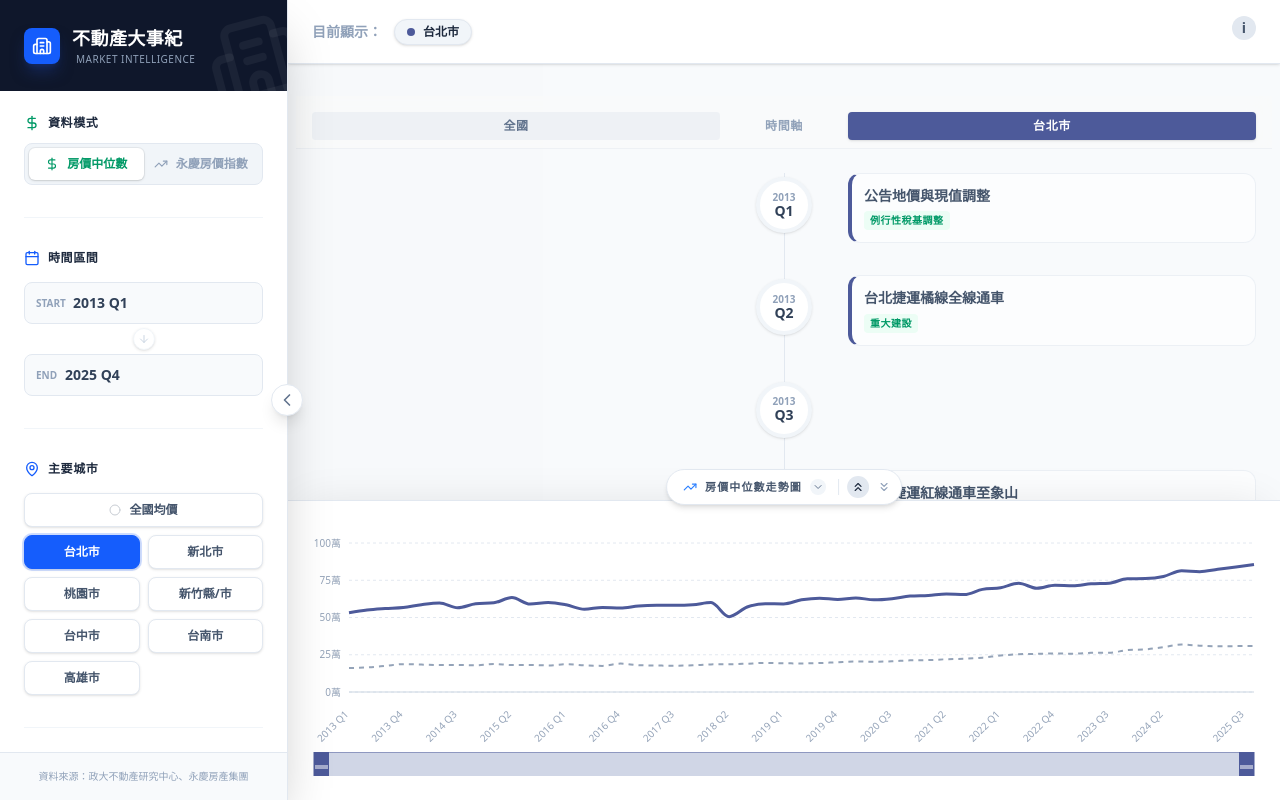
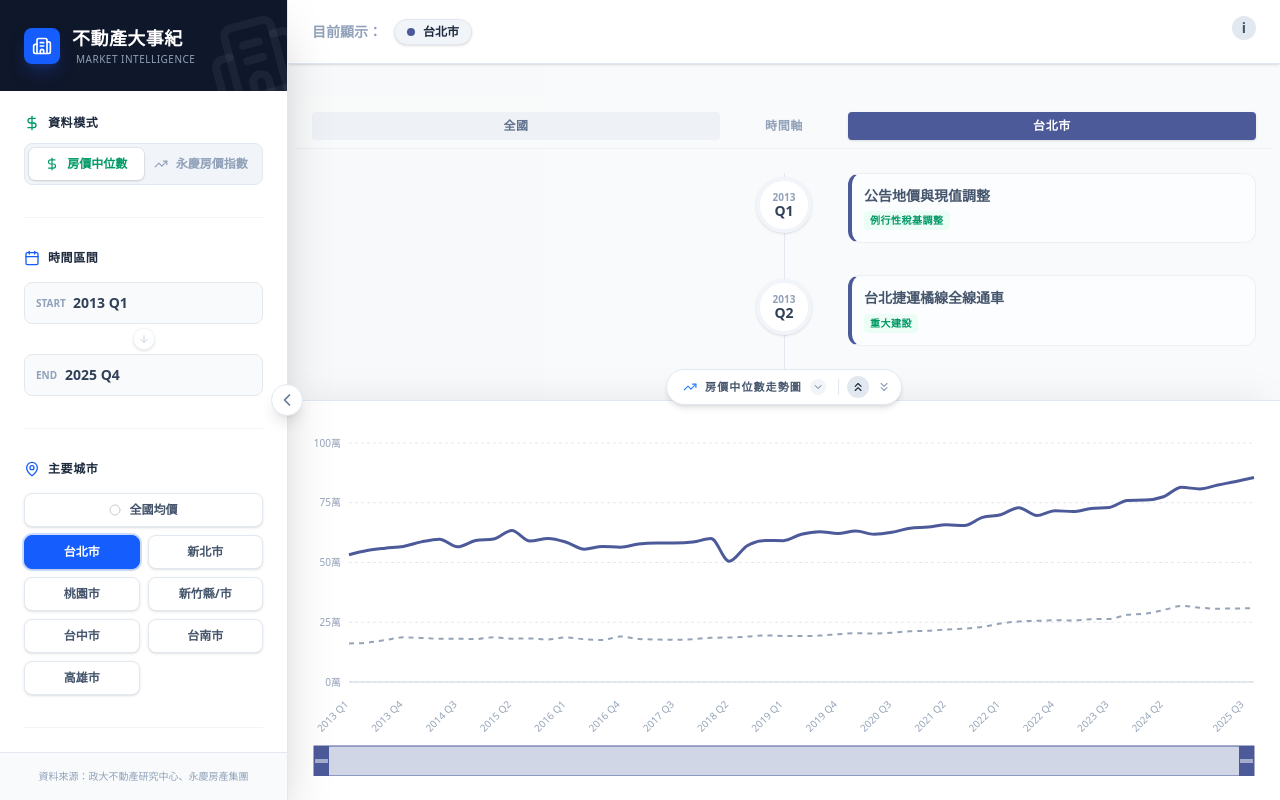
Before and after one commit to NCCU-rer/Real-Estate-Chronicle, a Next.js app: page / in a window 1280 px wide. Built offline with nearby package versions, Linux system fonts and the light colour scheme.

Commit message:
手機圖表調整

```diff
--- a/src/components/DashboardChart.tsx
+++ b/src/components/DashboardChart.tsx
@@ -49,8 +49,8 @@ export default function DashboardChart({
 
   const getHeightClass = () => {
     switch (drawerSize) {
-      case 'small': return 'h-[150px] md:h-[200px]';
-      case 'large': return 'h-[250px] md:h-[300px]';
+      case 'small': return 'h-[220px]'; // Increased height for small mode
+      case 'large': return 'h-[300px] md:h-[400px]'; // Adjusted large mode for consistency
       case 'closed':
       default:
         return 'h-12';
@@ -58,6 +58,7 @@ export default function DashboardChart({
   };
 
   const isChartVisible = drawerSize !== 'closed';
+  const isSmallMode = drawerSize === 'small';
 
   useEffect(() => {
     onVisibilityChange(isChartVisible);
@@ -118,6 +119,7 @@ export default function DashboardChart({
           startPeriod={startPeriod}
           endPeriod={endPeriod}
           dataType={dataType}
+          isSmallMode={isSmallMode} // Pass down the small mode flag
         />
       </div>
     </div>
--- a/src/components/PriceChart.tsx
+++ b/src/components/PriceChart.tsx
@@ -90,11 +90,9 @@ TooltipSpy.displayName = 'TooltipSpy';
 
 
 export default function PriceChart({ selectedCities, startPeriod, endPeriod, dataType = 'price' }: PriceChartProps) {
-  // === 狀態宣告 (確保基礎狀態最先初始化) ===
   const [isMobile, setIsMobile] = useState(false);
   const [activeDataPoint, setActiveDataPoint] = useState<any[] | null>(null);
 
-  // === 衍生數據 (確保在被依賴前計算) ===
   const sourceData = dataType === 'price' ? rawPriceData : rawIndexData;
   const unitLabel = dataType === 'price' ? "萬" : "";
 
@@ -123,7 +121,6 @@ export default function PriceChart({ selectedCities, startPeriod, endPeriod, dat
 
   const [brushedData, setBrushedData] = useState(filteredData);
 
-  // === Effect Hooks (依賴狀態) ===
   useEffect(() => {
     const checkIsMobile = () => {
       setIsMobile(window.innerWidth < 768);
@@ -137,7 +134,6 @@ export default function PriceChart({ selectedCities, startPeriod, endPeriod, dat
     setBrushedData(filteredData);
   }, [filteredData]);
 
-  // === 回呼函式 (依賴狀態和函式) ===
   const handleBrushChange = useCallback((range: any) => {
     if (range && filteredData.length > 0) {
       const { startIndex, endIndex } = range;
```
